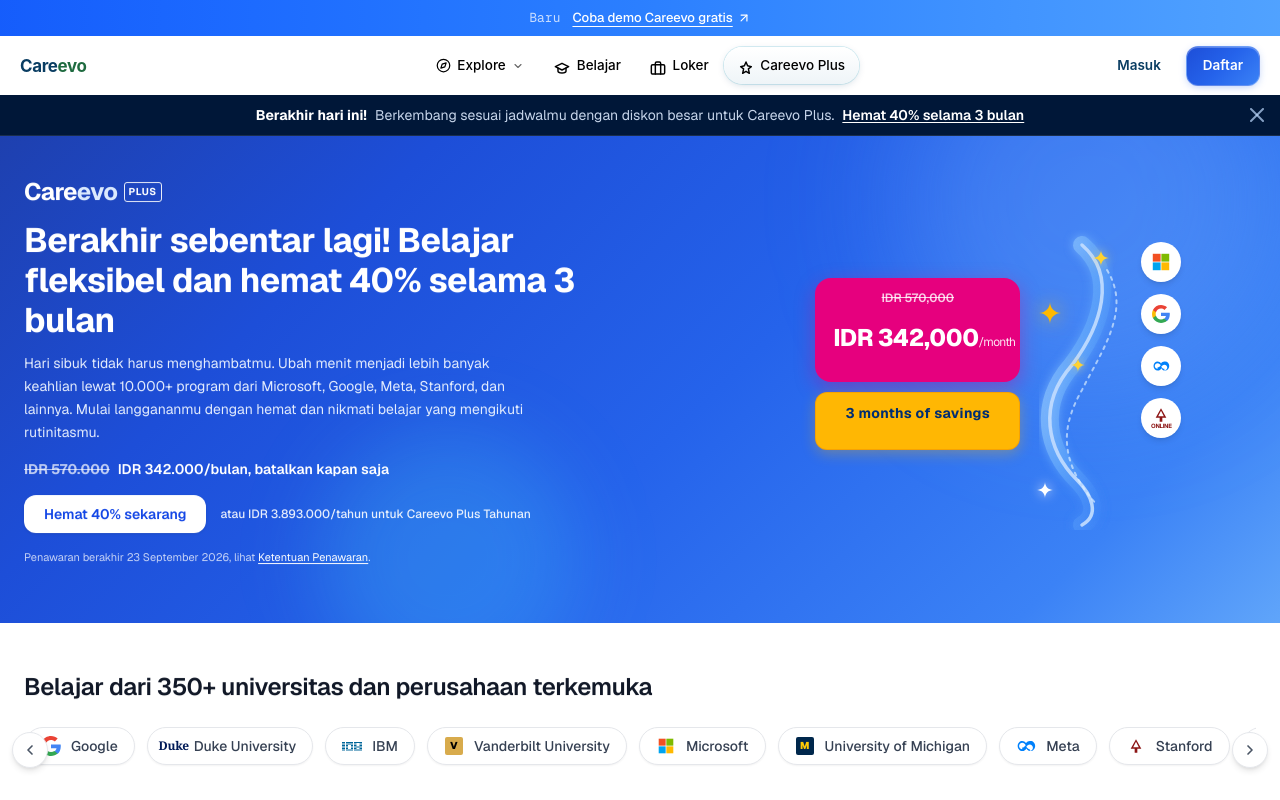
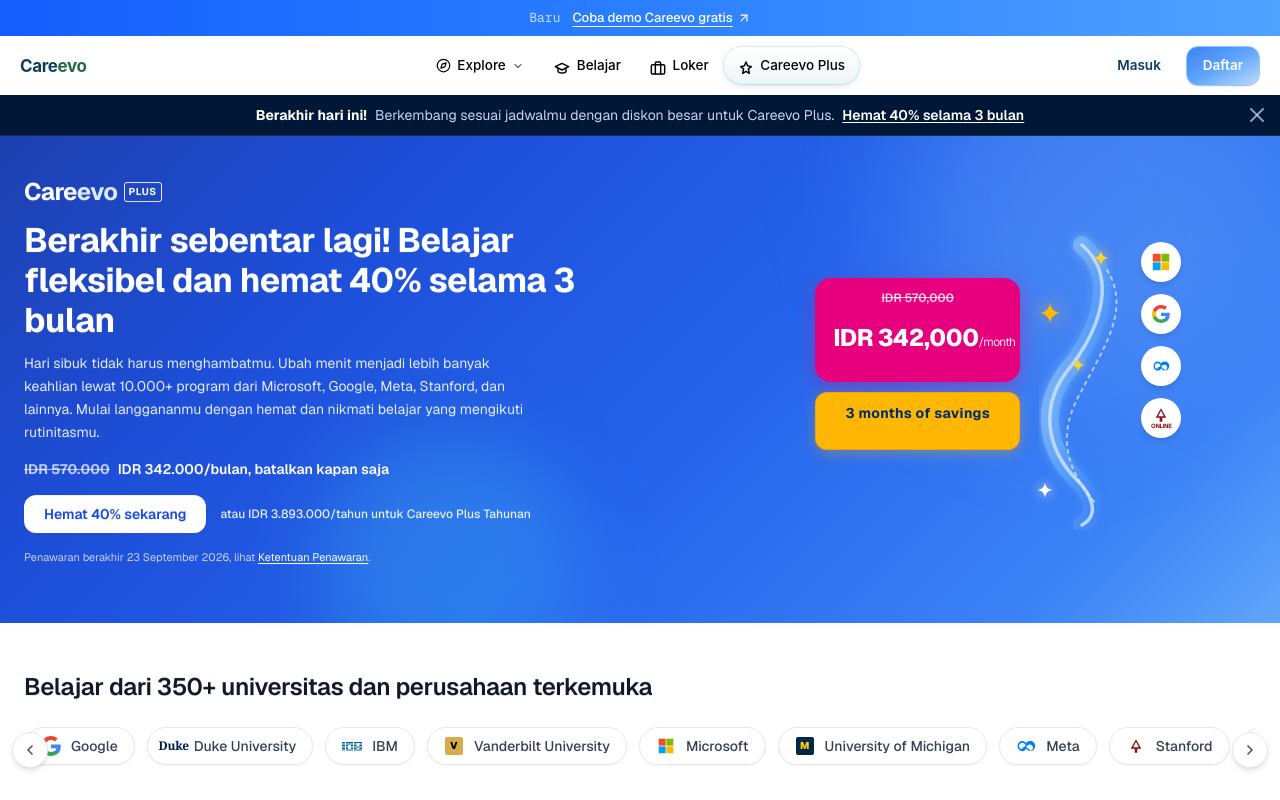
Before and after one commit to vaskoyudha/careevo, a Next.js app: page /careevo-plus in a window 1280 px wide. Shown: the top 800 px of the page. Built offline with nearby package versions, Linux system fonts and the light colour scheme.

Commit message:
fix(nav): restore original brand button gradient and blend navbar with hero wallpaper

```diff
--- a/src/app/globals.css
+++ b/src/app/globals.css
@@ -1622,19 +1622,15 @@
   font-size: 13.5px;
   font-weight: 600;
   border-radius: var(--radius);
-  border: 1px solid rgba(255, 255, 255, 0.28);
-  background: linear-gradient(135deg, #1d4ed8 0%, #2563eb 50%, #3b82f6 100%);
+  border: 1px solid #93c5fd;
+  background: linear-gradient(to bottom right, #3b82f6, #60a5fa, #bfdbfe);
   color: #ffffff;
-  box-shadow: 0 2px 8px -2px rgba(37, 99, 235, 0.4), inset 0 1px 0 rgba(255, 255, 255, 0.25);
-  transition: all 200ms ease;
+  box-shadow: 0 1px 2px 0 rgba(0, 0, 0, 0.05);
 }
 
 .chrome-btn-brand:hover {
   color: #ffffff;
-  border-color: rgba(255, 255, 255, 0.45);
-  background: linear-gradient(135deg, #1e40af 0%, #1d4ed8 50%, #2563eb 100%);
-  box-shadow: 0 4px 14px -2px rgba(29, 78, 216, 0.5), inset 0 1px 0 rgba(255, 255, 255, 0.35);
-  transform: translateY(-1px);
+  border-color: #93c5fd;
 }
 
 .chrome-btn-white {
@@ -1658,19 +1654,16 @@
 }
 
 .grad-btn {
-  border: 1px solid rgba(255, 255, 255, 0.28);
-  background: linear-gradient(135deg, #1d4ed8 0%, #2563eb 50%, #3b82f6 100%);
+  border: 1px solid #93c5fd;
+  background: linear-gradient(to bottom right, #3b82f6, #60a5fa, #bfdbfe);
   color: #ffffff;
-  box-shadow: 0 2px 8px -2px rgba(37, 99, 235, 0.4), inset 0 1px 0 rgba(255, 255, 255, 0.25);
-  transition: all 200ms ease;
+  box-shadow: 0 1px 2px 0 rgba(0, 0, 0, 0.05);
 }
 
 .grad-btn:hover {
   color: #ffffff;
-  border-color: rgba(255, 255, 255, 0.45);
-  background: linear-gradient(135deg, #1e40af 0%, #1d4ed8 50%, #2563eb 100%);
-  box-shadow: 0 4px 14px -2px rgba(29, 78, 216, 0.5), inset 0 1px 0 rgba(255, 255, 255, 0.35);
-  transform: translateY(-1px);
+  border-color: #60a5fa;
+  background: linear-gradient(to bottom right, #2563eb, #3b82f6, #93c5fd);
 }
 
 .field {
--- a/src/components/features/jobs/vertex-kerja-view.tsx
+++ b/src/components/features/jobs/vertex-kerja-view.tsx
@@ -338,9 +338,9 @@
   return (
     <div className="relative min-h-screen bg-white text-neutral-900 selection:bg-neutral-200 overflow-x-hidden">
       {/* ============================================================ */}
-      {/* 1. HERO SECTION (SEC 0) - Outside grid lines to remove vertical lines */}
+      {/* 1. HERO SECTION (SEC 0) - Blended with transparent navbar at top, floating on scroll */}
       {/* ============================================================ */}
-      <div className="relative z-10 w-full pt-16 sm:pt-20 md:pt-24 lg:pt-28 pb-24 sm:pb-28 lg:pb-32 overflow-hidden">
+      <div className="relative z-10 w-full -mt-[60px] pt-28 sm:pt-32 md:pt-36 lg:pt-40 pb-24 sm:pb-28 lg:pb-32 overflow-hidden">
         {/* Background Layers: Striped Radial White BEHIND Wallpaper Background (Full Height) */}
         <div className="pointer-events-none absolute inset-0 z-0 h-full w-full overflow-hidden select-none">
           {/* Layer 1: Striped Radial White Background (Behind the Wallpaper) */}
```
